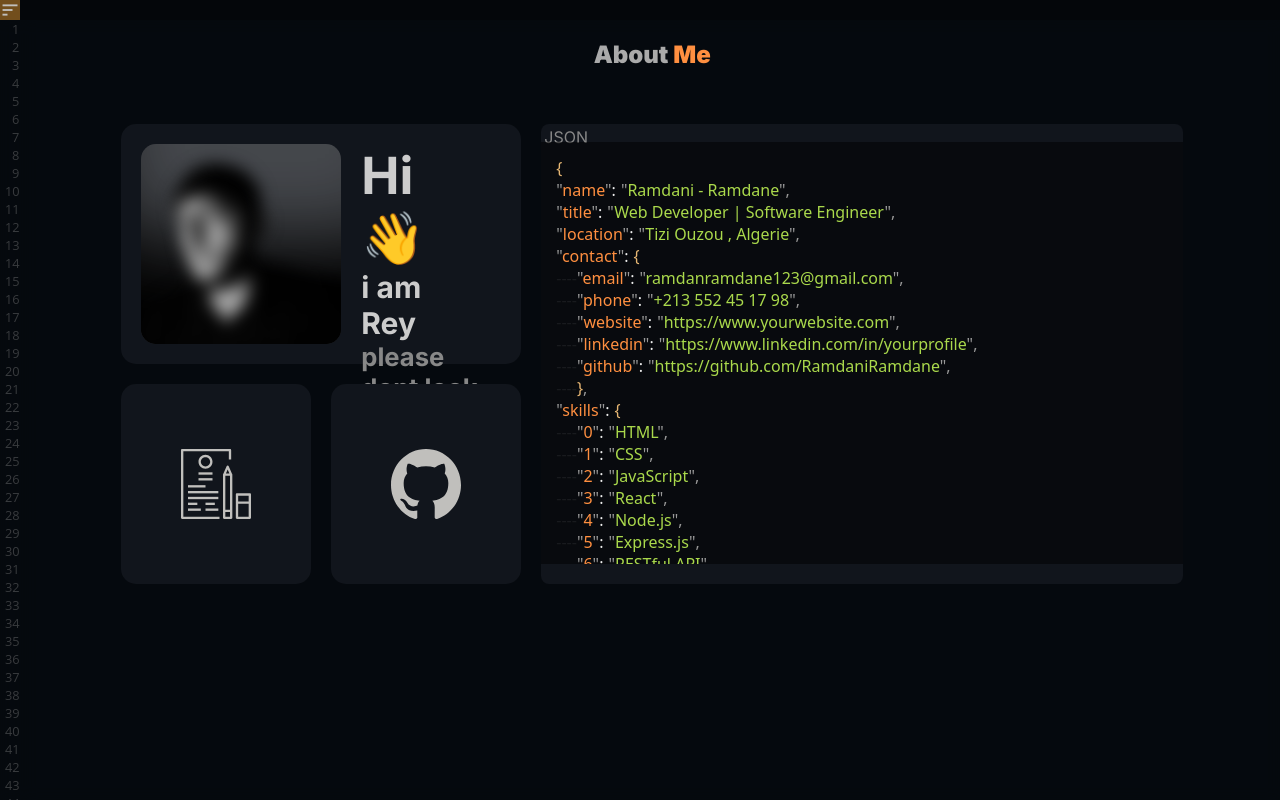
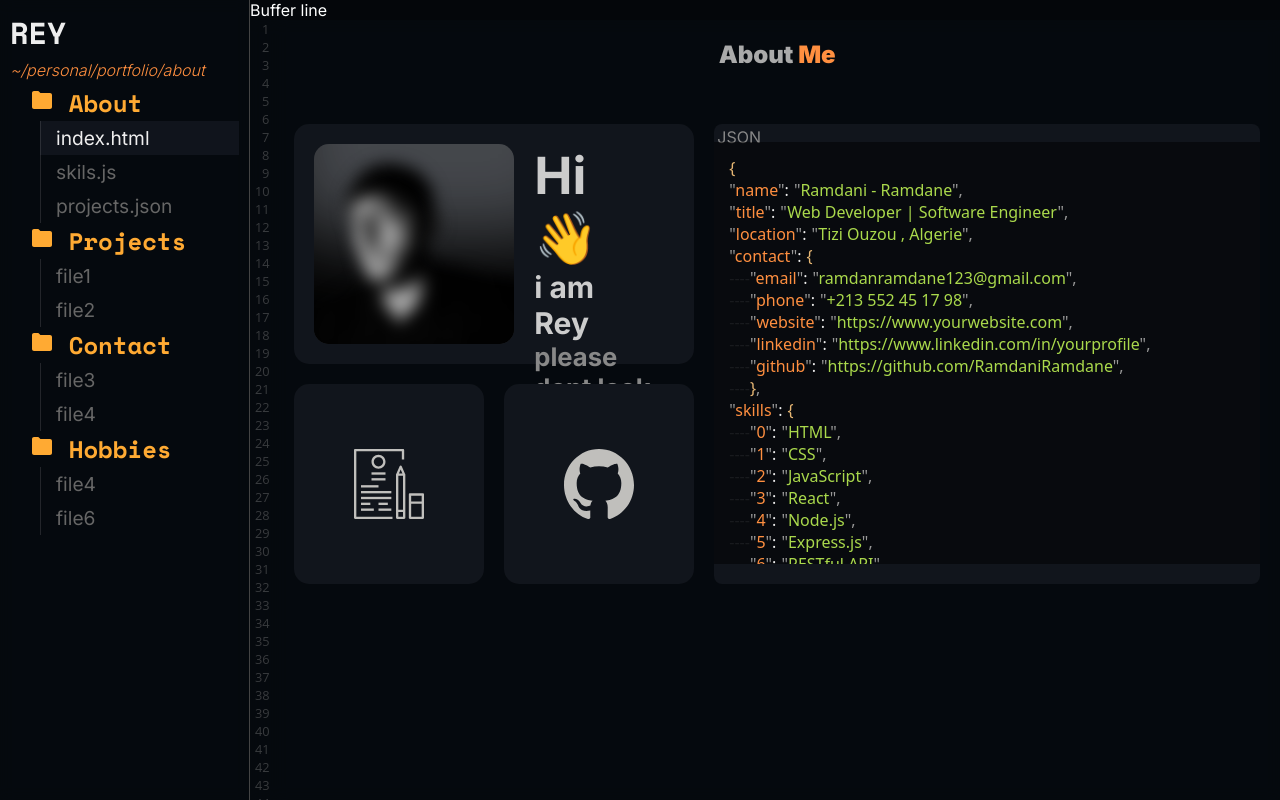
Before and after one commit to RamdaniRamdane/rey-portfolio, a Next.js app: page /about in a window 1280 px wide. Built offline with nearby package versions, Linux system fonts and the light colour scheme.

Commit message:
Update Code

```diff
--- a/package.json
+++ b/package.json
@@ -14,7 +14,8 @@
     "react": "^18",
     "react-dom": "^18",
     "react-icons": "^5.3.0",
-    "typewriter-effect": "^2.21.0"
+    "typewriter-effect": "^2.21.0",
+    "usehooks-ts": "^3.1.0"
   },
   "devDependencies": {
     "@types/node": "^20",
--- a/src/app/components/buffer/buffer.module.css
+++ b/src/app/components/buffer/buffer.module.css
@@ -1,9 +1,18 @@
-.bufferContainer {
+.bufferLaptop {
   height: 20px;
   display: flex;
   flex-direction: row;
 }
 
-.button {
-  background: white;
+.bufferMobile{
+    height: 40px;
+    background: #11151C;
+    display: flex;
+    flex-direction: row;
+    justify-content: right;
+    padding: 5px;
 }
+.github{
+    color:white;
+    cursor: pointer;
+}
--- a/src/app/components/buffer/buffer.tsx
+++ b/src/app/components/buffer/buffer.tsx
@@ -1,7 +1,18 @@
 "use client";
 import styles from "./buffer.module.css";
+import { useMediaQuery } from "usehooks-ts"
+import gitImage from "../../../../public/gitCat.png"
+import Image from "next/image"
 
 function Buffer() {
-  return <div className={styles.bufferContainer}></div>;
+  const isDesctop = useMediaQuery('(min-width: 640px)',{
+      initializeWithValue:false
+  })
+  if (isDesctop) return <div className={styles.bufferLaptop}>Buffer line</div>;
+  return (<div className={styles.bufferMobile}>
+            <a href="https://github.com/RamdaniRamdane" target="_blank">
+                <Image src={gitImage} alt="rey" width={30} height={30}  />
+            </a>
+          </div>)
 }
 export default Buffer;
--- a/src/app/components/linecounter/linecouter.tsx
+++ b/src/app/components/linecounter/linecouter.tsx
@@ -1,24 +1,25 @@
 "use client";
-import { useEffect, useState } from "react";
+import { useCallback, useEffect, useState } from "react";
 import styles from "./linecouter.module.css";
+import { useWindowSize } from "usehooks-ts";
 
 export default function LineCounter() {
-  const [height, setHeight] = useState(0);
-  const [nums, setNums] = useState(Array.from(Array(60).keys(), (n) => n + 1));
 
-  const handleNums = () => {
-    setHeight(window.innerHeight);
+  const [nums, setNums] = useState([1]);
+  const { height = 0 } = useWindowSize()
+
+  const handleNums = useCallback(() => {
     let nbLines = (height - 15) / 14;
     let arr = [];
     for (let i = 1; i <= Math.ceil(nbLines); i++) {
       arr.push(i);
     }
     setNums(arr);
-  };
-  useEffect(() => {
-    window.addEventListener("resize", handleNums);
-    return () => window.removeEventListener("resize", handleNums);
-  });
+  },[setNums , height])
+
+  useEffect(()=>{
+      handleNums()
+  },[handleNums])
 
   return (
     <>
--- a/src/app/components/navbar/navbar.module.css
+++ b/src/app/components/navbar/navbar.module.css
@@ -4,31 +4,23 @@
   flex-direction: row;
 }
 
-.buttonMove,
 .button {
   color: white;
-  background: #ffaa3350;
-  height: 20px;
+  height: 40px;
   position: absolute;
-  top: 0;
-  left: 200px;
+  top: 5;
+  left: 5;
   cursor: pointer;
-}
-.button {
-  top: 0;
-  left: 0;
+  margin: 5px;
+  z-index: 1;
 }
 
-.buttonMove:hover,
-.button:hover {
-  background: #ffaa3370;
-}
 
-.leftSide {
+.leftSide , .leftSidePhone  {
   background: #080c1299;
   backdrop-filter: blur(8px);
   height: 100vh;
-  width: 200px;
+  width: 250px;
   display: flex;
   flex-direction: column;
   align-items: flex-start;
@@ -46,7 +38,8 @@
   width: 100%;
   padding: 0;
   display: flex;
-  text-align: start;
+  flex-direction: row ;
+  justify-content:space-between ;
 }
 
 .logo {
@@ -64,11 +57,15 @@
     "Open Sans",
     "Helvetica Neue",
     sans-serif;
-  font-size: 1.8rem;
-  margin-left: 3px;
-  font-weight: 200;
+  font-size: 1.9rem;
+  font-weight: 900;
   color: #eeeeee;
-  margin-bottom: 10px;
+}
+.closebtn{
+    color:white ;
+    font-weight: 200;
+    font-size: 1.8rem;
+    cursor: pointer;
 }
 
 .folderName {
@@ -87,17 +84,19 @@
     "Helvetica Neue",
     sans-serif;
   color: #ffaa33;
-  font-weight: 500;
+  font-weight: 600;
   padding: 5px 0px 0px 20px;
+  font-size: 1.5rem;
 }
 
 .pwdName {
   color: #ff8f40;
-  font-size: 0.9rem;
+  font-size: 1rem;
   font-weight: 300;
   font-style: italic;
   margin-bottom: 5px;
   transition: 0.3s;
+  margin : 5px 0
 }
 
 .pwdName:hover {
@@ -109,6 +108,7 @@
   margin-left: 30px;
   border-left: solid 1px #9993;
   color: #666;
+  font-size: 1.2rem;
 }
 
 .fileName:hover {
@@ -122,4 +122,10 @@
   background: #191e2a90;
   color: #eee;
   transition: 0.3s;
+  font-size: 1.2rem;
 }
+
+.leftSidePhone{
+  width: 300px;
+  box-shadow: 0 0 200px 0px #000;
+}
--- a/src/app/components/navbar/navbar.tsx
+++ b/src/app/components/navbar/navbar.tsx
@@ -7,29 +7,48 @@ import React from "react";
 import { usePathname } from "next/navigation";
 import hamburger from "../../../../public/ham.svg";
 import Image from "next/image";
+import { useMediaQuery } from 'usehooks-ts'
 
 function NavBar() {
-  const [indicatorLeftSide, setIndicatorLeftSide] = useState(-1);
+  const isDesctop = useMediaQuery('(min-width: 640px)' , {
+      initializeWithValue:false
+  })
+
+
+  const [indicatorLeftSide, setIndicatorLeftSide] = useState( -1 );
   const [indicatorAbout, setIndicatorAbout] = useState(1);
   const [indicatorProjects, setIndicatorProjects] = useState(1);
   const [indicatorContact, setIndicatorContact] = useState(1);
   const [indicatorHobies, setIndicatorHobies] = useState(1);
   const route = usePathname();
   const pathname = route;
+
+
+
+  const handleLeftSideDisplay= useCallback(()=> {
+    if(!isDesctop) setIndicatorLeftSide((a) => a * -1);
+  },[isDesctop])
+
+
+
   const handleKeyPress = useCallback((event: KeyboardEvent) => {
     event.key == "t" && handleLeftSideDisplay();
-  }, []);
+  }, [handleLeftSideDisplay]);
 
-  useEffect(() => {
+
+  useEffect(() =>{
     document.addEventListener("keydown", handleKeyPress);
     return () => {
       document.removeEventListener("keydown", handleKeyPress);
     };
   }, [handleKeyPress]);
 
-  function handleLeftSideDisplay() {
-    setIndicatorLeftSide((a) => a * -1);
-  }
+
+
+  useEffect(() => {
+    setIndicatorLeftSide(isDesctop ? 1 : -1);
+  }, [isDesctop]);
+
   function handleAboutClick() {
     setIndicatorAbout((a) => a * -1);
   }
@@ -78,27 +97,28 @@ function NavBar() {
   ];
   return (
     <div className={styles.container}>
-      {indicatorLeftSide > 0 && (
-        <div className={styles.leftSide}>
+      {  indicatorLeftSide > 0  && (
+        <div className={isDesctop ? styles.leftSide : styles.leftSidePhone}>
           <div className={styles.logoContainer}>
-            <h1 className={styles.logo}>REY</h1>
+            <Link href="/" className={styles.logo}>REY</Link>
+            { !isDesctop && (<h1  className={styles.closebtn} onClick = {handleLeftSideDisplay}> x </h1>) }
           </div>
           <ul className={styles.links}>
             <li className={styles.pwdName}>~/personal/portfolio{pathname}</li>
 
             {Folders.map((folder, index) => (
               <div key={index}>
-                <li
+                <a
                   className={styles.folderName}
                   onClick={() => handleClick(folder.name)}
                 >
                   <BiSolidFolder /> {folder.name}
-                </li>
+                </a>
                 {folder.indicator > 0 && (
                   <>
                     {folder.files.map((file, subindex) => (
                       <div key={subindex}>
-                        <Link href={file.path}>
+                        <Link href={file.path} onClick={handleLeftSideDisplay}>
                           <li
                             className={
                               pathname === file.path
@@ -118,12 +138,11 @@ function NavBar() {
           </ul>
         </div>
       )}
-      <div
-        className={indicatorLeftSide > 0 ? styles.buttonMove : styles.button}
-        onClick={handleLeftSideDisplay}
-      >
-        <Image src={hamburger} alt="tree" width={20} height={20} />
+      { !isDesctop && indicatorLeftSide < 0 && (
+      <div className={styles.button} onClick={handleLeftSideDisplay}>
+        <Image src={hamburger} alt="ham" width={30} height={30} />
       </div>
+      )}
     </div>
   );
 }
--- a/src/app/layout.tsx
+++ b/src/app/layout.tsx
@@ -21,16 +21,6 @@ export default function RootLayout({
   return (
     <html lang="en">
       <body className={inter.className}>
-        <div className={styles.wrapper}>
-          <span></span>
-          <span></span>
-          <span></span>
-          <span></span>
-          <span></span>
-          <span></span>
-          <span></span>
-          <span></span>
-        </div>
         <main className={styles.container}>
           <div className={styles.leftSide}>
             <NavBar />
--- a/src/app/page.module.css
+++ b/src/app/page.module.css
@@ -4,103 +4,6 @@
   border-radius: 10px;
   height: calc(100vh - 20px);
 }
-/*
-
-.wrapper {
-  position: fixed;
-  z-index: -1;
-}
-.wrapper span {
-  position: fixed;
-  bottom: -180px;
-  height: 50px;
-  width: 50px;
-  z-index: -1;
-  background-color: #18191f;
-  box-shadow:
-    0 0 50px #0072ff,
-    0 0 100px #0072ff,
-    0 0 150px #0072ff,
-    0 0 200px #0072ff;
-  animation: animate 10s linear infinite;
-}
-.wrapper span:nth-child(1) {
-  left: 60px;
-  animation-delay: 0.6s;
-}
-.wrapper span:nth-child(2) {
-  left: 10%;
-  animation-delay: 3s;
-  width: 60px;
-  height: 60px;
-}
-.wrapper span:nth-child(3) {
-  left: 20%;
-  animation-delay: 2s;
-}
-.wrapper span:nth-child(4) {
-  left: 30%;
-  animation-delay: 5s;
-  width: 80px;
-  height: 80px;
-}
-.wrapper span:nth-child(5) {
-  left: 40%;
-  animation-delay: 1s;
-}
-.wrapper span:nth-child(6) {
-  left: 50%;
-  animation-delay: 7s;
-}
-.wrapper span:nth-child(7) {
-  left: 60%;
-  animation-delay: 6s;
-  width: 100px;
-  height: 100px;
-}
-.wrapper span:nth-child(8) {
-  left: 70%;
-  animation-delay: 8s;
-}
-.wrapper span:nth-child(9) {
-  left: 80%;
-  animation-delay: 6s;
-  width: 90px;
-  height: 90px;
-}
-.wrapper span:nth-child(10) {
-  left: 90%;
-  animation-delay: 4s;
-}
-.banner {
-  display: flex;
-  justify-content: center;
-  align-items: center;
-  height: 100vh;
-}
-.content h2 b {
-  -webkit-text-fill-color: transparent;
-  -webkit-text-stroke-width: 3px;
-  -webkit-text-stroke-color: #fff;
-  font-family: montserrat;
-  font-size: 80px;
-  text-transform: uppercase;
-  letter-spacing: 12px;
-}
-@keyframes animate {
-  0% {
-    transform: translateY(0);
-    opacity: 1;
-  }
-  80% {
-    opacity: 0.7;
-  }
-  100% {
-    transform: translateY(-800px) rotate(360deg);
-    opacity: 0;
-  }
-}
-*/
 
 .leftSide {
   width: inherit;
@@ -111,6 +14,7 @@
   height: 100vh;
   display: flex;
   flex-direction: column;
+  color: white;
 }
 
 .vp {
@@ -158,3 +62,10 @@
   padding: 10px;
   text-align: left;
 }
+
+
+@media only screen and (max-width: 640px){
+    .card{
+        width: 300px;
+    }
+}
```
Also changed, not shown: public/gitCat.png (added), 1 other file (tests, documents, lock files or other folders).
